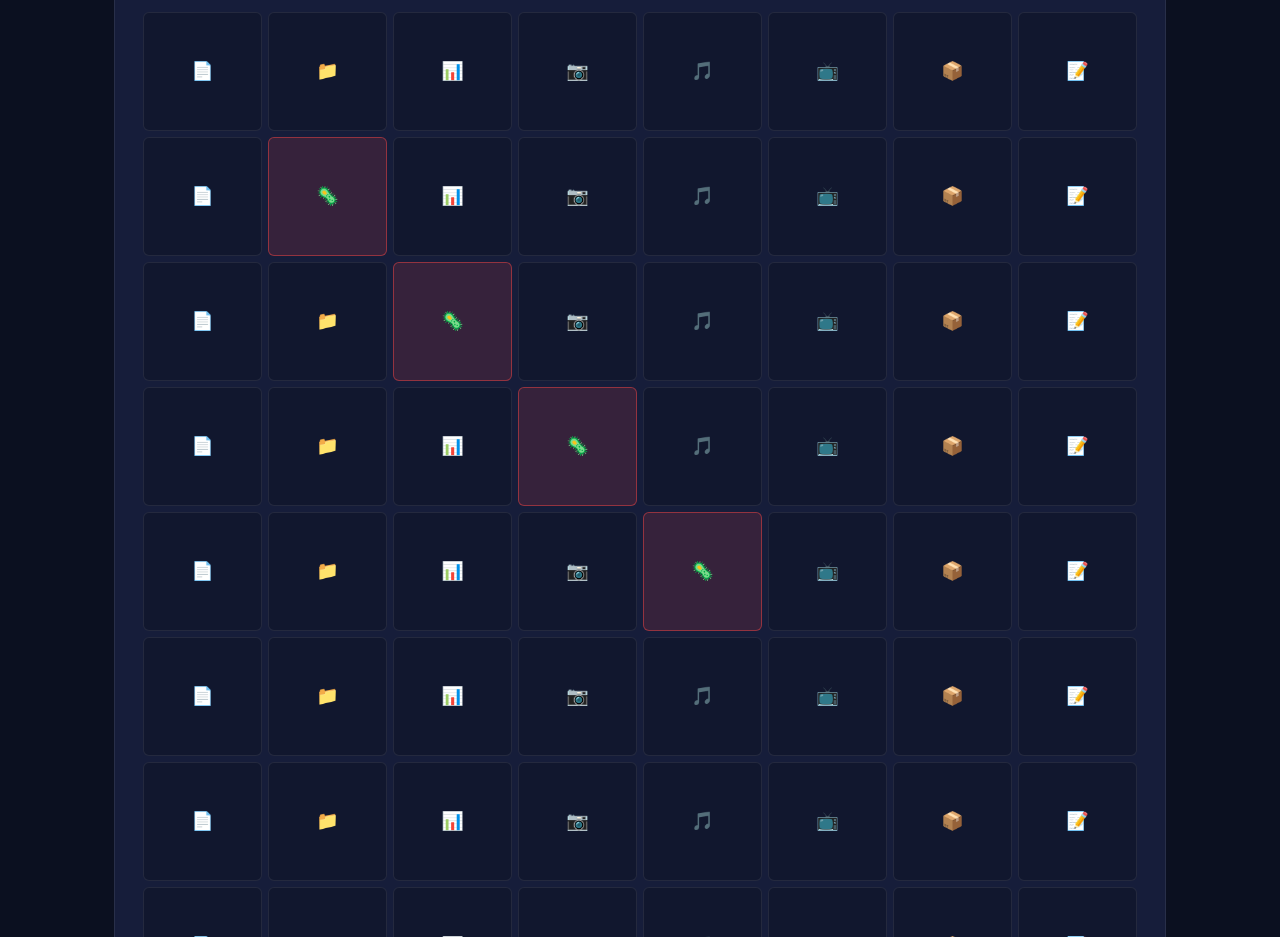
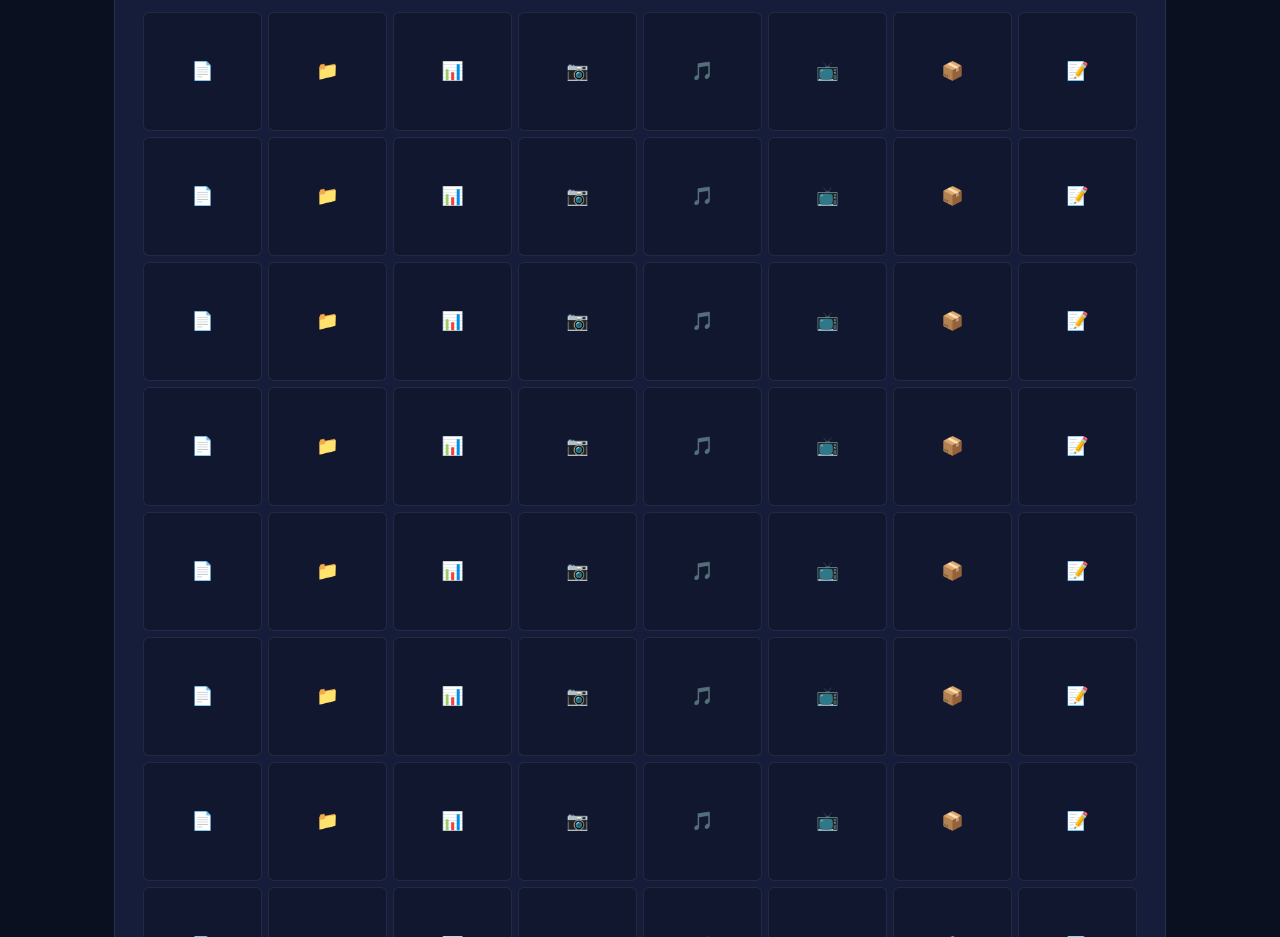
Before and after one commit to Prerit1976/poorit-security, a plain HTML site: page day2/index.html in a window 1280 px wide. Shown: the part 4720-5657 px from the top of the page. Drawn offline with Linux system fonts and the light colour scheme.

Commit message:
Day 2 virus lab: hide infections until clicked, use 🦠 on reveal

```diff
--- a/day2/index.html
+++ b/day2/index.html
@@ -905,7 +905,7 @@ Customer_database.sql</textarea>
       cell.onclick = () => infectCell(i);
       virusGrid.appendChild(cell);
     }
-    // Plant viruses at fixed visible positions (row:col) — 2:2, 3:3, 4:4, 5:5
+    // Plant viruses at fixed positions (row:col) — 2:2, 3:3, 4:4, 5:5 — hidden until clicked
     // Convert 1-indexed (row, col) to 0-indexed array idx: (row-1) * VIRUS_COLS + (col-1)
     const infectedPositions = [
       (2 - 1) * VIRUS_COLS + (2 - 1), //  9
@@ -914,12 +914,7 @@ Customer_database.sql</textarea>
       (5 - 1) * VIRUS_COLS + (5 - 1)  // 36
     ];
     infectedPositions.forEach(idx => {
-      const cell = virusGrid.children[idx];
-      cell.dataset.hasVirus = '1';
-      cell.textContent = '🦠';
-      cell.style.background = 'rgba(239,68,68,0.15)';
-      cell.style.borderColor = 'rgba(239,68,68,0.5)';
-      cell.title = 'Infected file — click to "open" it and watch the virus spread!';
+      virusGrid.children[idx].dataset.hasVirus = '1';
     });
     updateVirusCount();
   }
@@ -929,7 +924,7 @@ Customer_database.sql</textarea>
     if (cell.dataset.hasVirus !== '1' && !anyNeighborInfected(idx)) return;
     virusState[idx] = true;
     cell.classList.add('infected');
-    cell.textContent = '☠';
+    cell.textContent = '🦠';
     updateVirusCount();
     // Spread to neighbors after delay
     setTimeout(() => {
```
